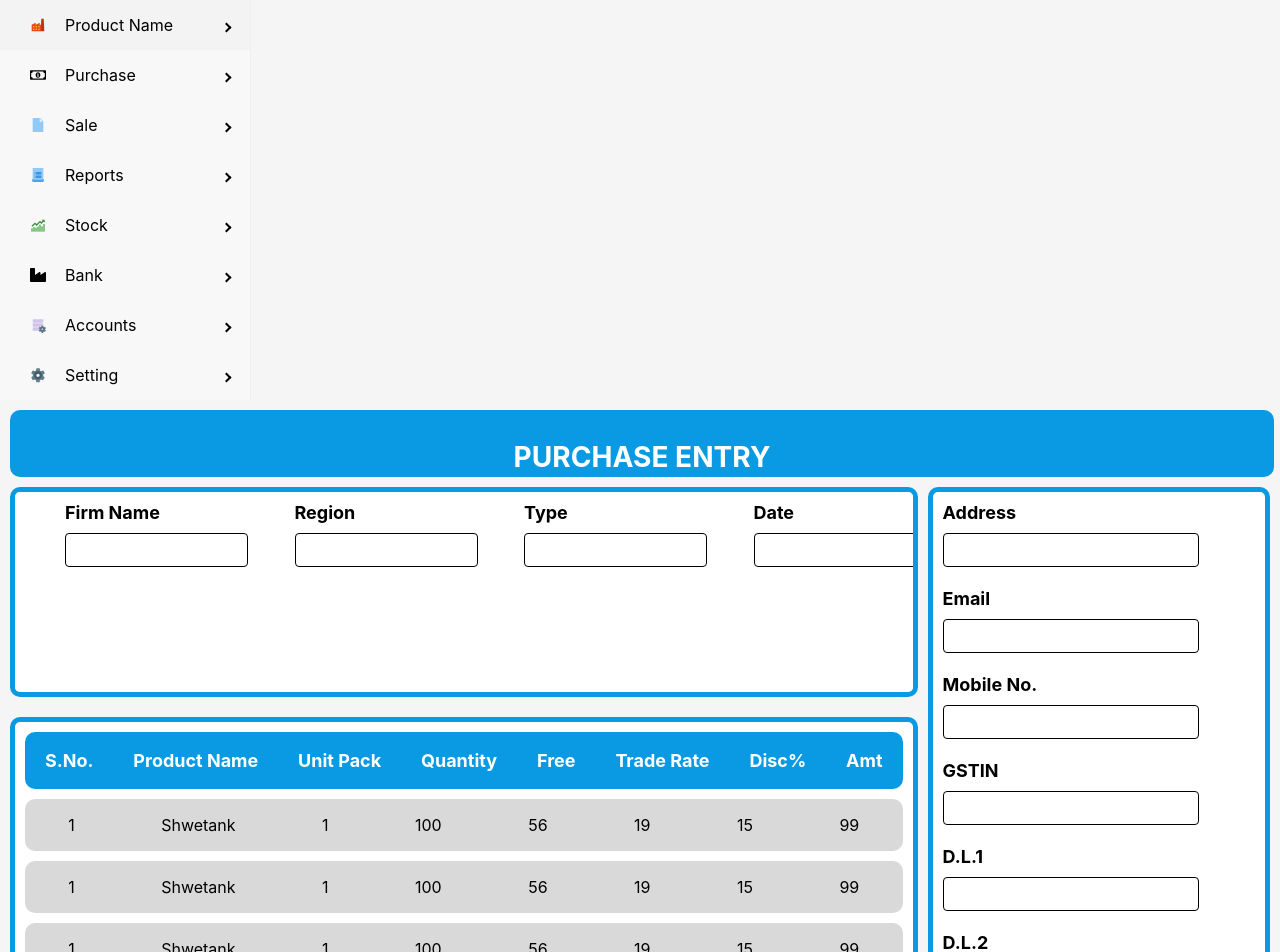
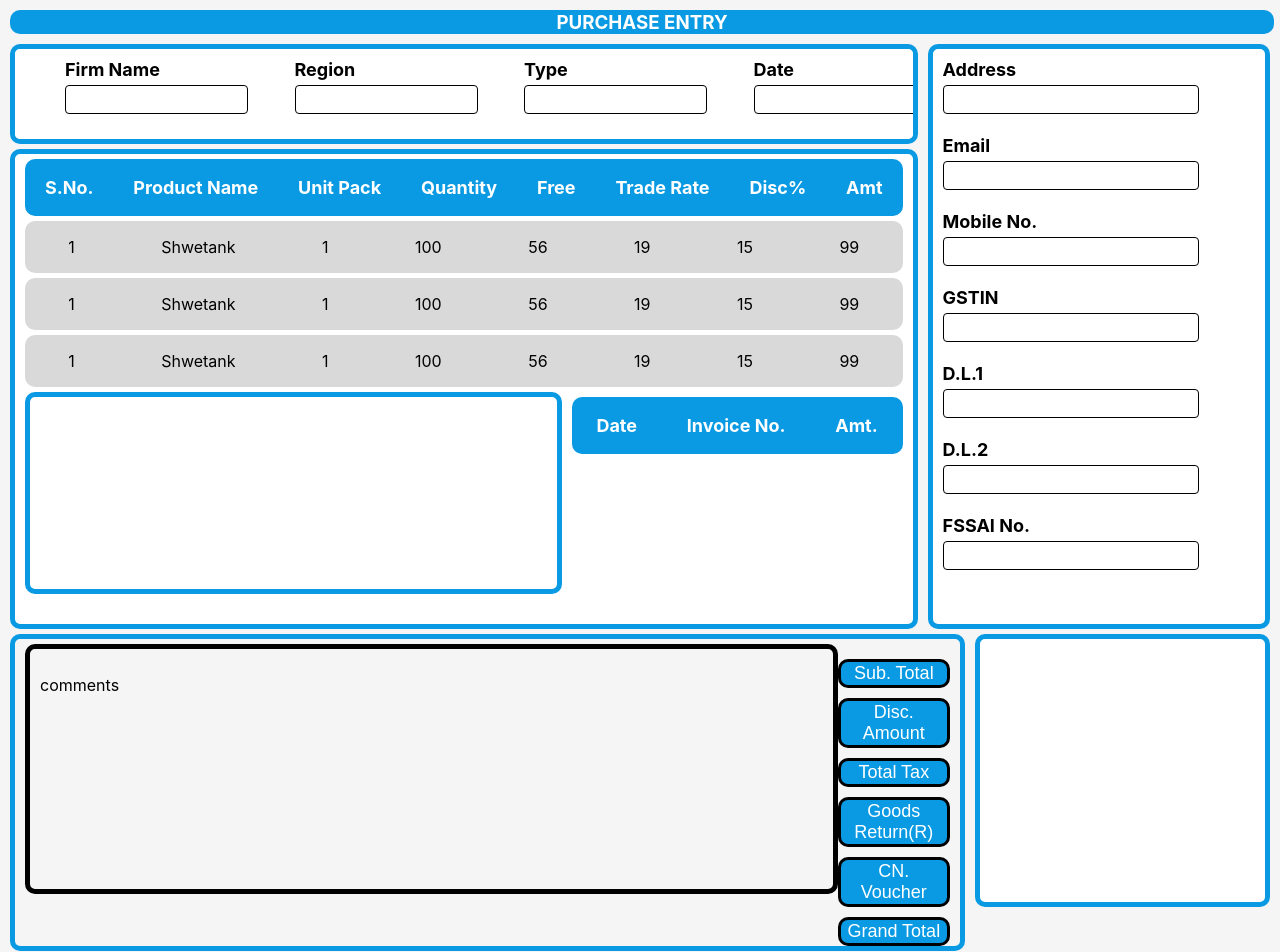
Before and after one commit to shwetank00001/Hegan-pages, a React (Create React App) app: page / in a window 1280 px wide. Shown: the top 952 px of the page. Built offline with nearby package versions, Linux system fonts and the light colour scheme.

Commit message:
1 lvl page

```diff
--- a/src/App.js
+++ b/src/App.js
@@ -1,10 +1,9 @@
-import Header from "./components/Header";
+// import Header from "./components/Header";
 import Entry from "./components/Entry";
 
 function App() {
   return (
     <div>
-        <Header />
         <Entry />
     </div>
   );
--- a/src/index.css
+++ b/src/index.css
@@ -19,12 +19,13 @@ code {
 
 .div-header{
   width: 100%;
-  height: 63px;
+  height: 20px;
   color: white;
   background: #0A9AE3;
   border-radius: 10px;
-  text-align: center;
-  font-size:x-large;
+  display: flex;
+  justify-content: center;
+  align-items: center;
   padding: 2px;
 }
 
@@ -39,7 +40,7 @@ code {
 
 .top-two{
   display: grid;
-  gap: 20px;
+  gap: 5px;
   width: 75%;
 
 
@@ -47,7 +48,7 @@ code {
 
 .input-box{
   width: 100%;
-  height: 200px;
+  height: 90px;
   border: 5px solid #0A9AE3;
   border-radius: 10px;
   background: #FFFFFF;
@@ -61,8 +62,8 @@ input {
   background: #FFFFFF;
   border: 1px solid #000000;
   border-radius: 4px;
-  height: 30px;
-  margin-top: 10px;
+  height: 25px;
+  margin-top: 5px;
 }
 .input-box-name{
   width: 50px;
@@ -80,7 +81,7 @@ input {
 
 .quantity-box{
   width: 100%;
-  height: 550px;
+  height: 470px;
   border: 5px solid #0A9AE3;
   border-radius: 10px;
   background: #FFFFFF;
@@ -95,25 +96,23 @@ input {
   text-align: center;
   margin-left: 10px;
   margin-right: 10px;
-  margin-right: 10px;
-  margin-top: 10px;
+  margin-top: 5px;
   font-weight: 700;
   font-size: large;
 }
 .quantity-box-top-content{
-  margin-top: 10px;
   display: flex;
   justify-content: space-around;
   background: #D9D9D9;
   border-radius: 10px;
   margin-left: 10px;
   margin-right: 10px;
-  margin-top: 10px;
+  margin-top: 5px;
 }
 
 .quantity-box-bottom{
   display: flex;
-  margin-top: 20px;
+  margin-top: 5px;
 }
 
 .qty-comments{
@@ -143,6 +142,7 @@ input {
   padding: 10px;
   font-weight: 700;
   font-size: large;
+  height: 50px
 }
 
 .contact-box-input > input{
@@ -152,12 +152,11 @@ input {
 .bottom-half{
   display: flex;
   gap: 10px;
-  margin-top: 10px;
+  margin-top: 5px;
 }
 
 .total-box{
   width: 75%;
-  height: 458px;
   border: 5px solid #0A9AE3;
   border-radius: 10px;
   display: flex;
@@ -165,9 +164,9 @@ input {
 }
 
 .total-empty{
-  margin-top: 10px;
+  margin-top: 5px;
   width: 1055px;
-  height: 405px;
+  height: 220px;
   border: 5px solid #000000;
   border-radius: 10px;
   margin-left: 10px;
@@ -178,14 +177,13 @@ input {
   margin-top: 0px;
   display: flex;
   flex-direction: column;
-  gap: 20px;
+  gap: 10px;
   margin-right: 10px;
   margin-top: 20px;
 }
 
 .total-values-button > button {
   background-color: #0A9AE3;
-  padding: 10px;
   color: white;
   font-size: large;
   border: 3px solid #000000;
@@ -195,7 +193,7 @@ input {
 
 .blank-box{
   width: 350px;
-  height: 458px;
+  height: 263px;
   left: 1146px;
   top: 840px;
 
```
